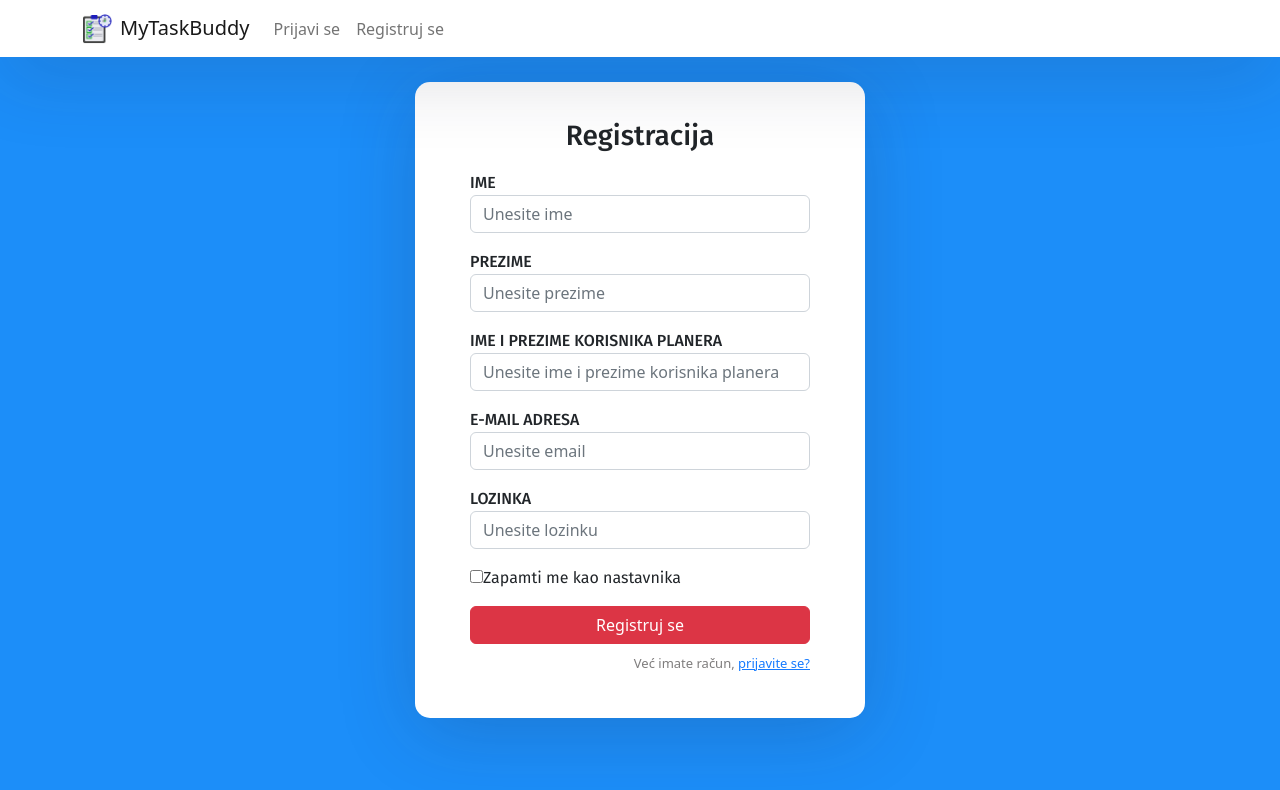
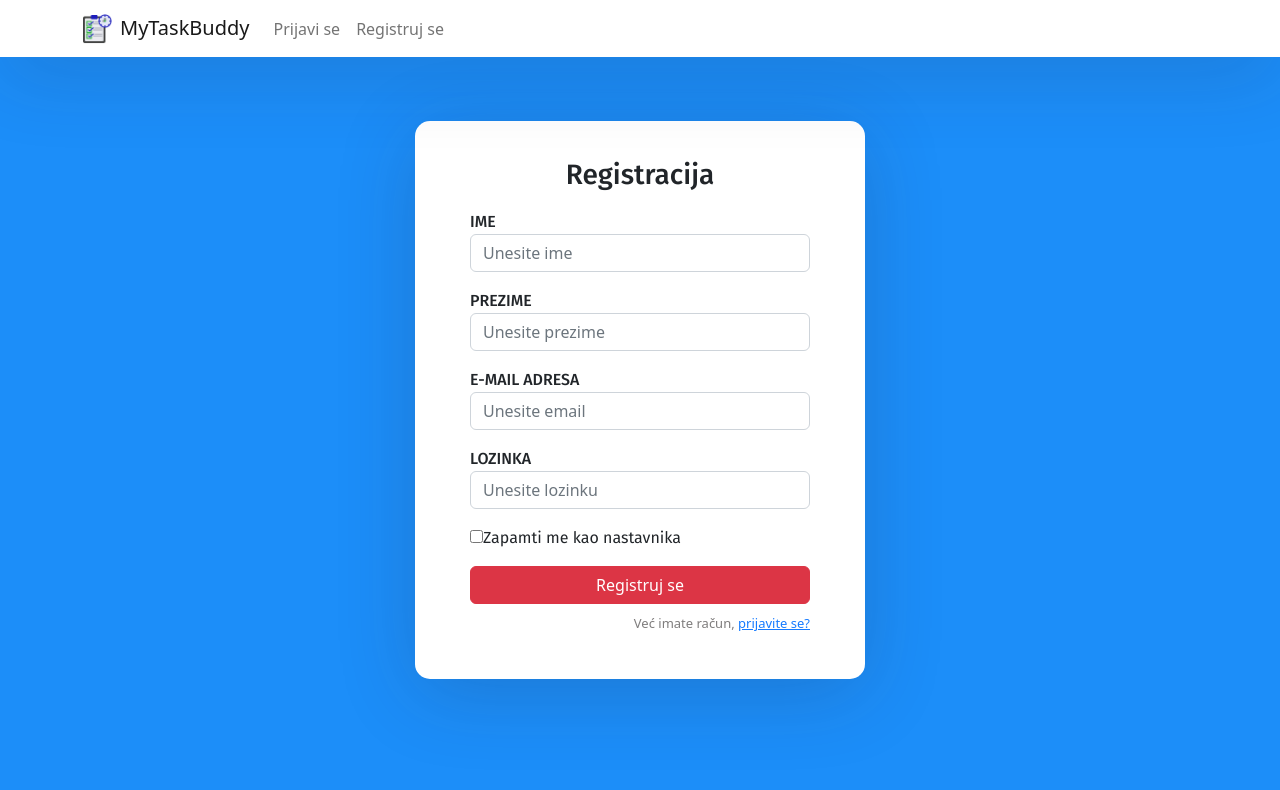
Before and after one commit to smuratovic3/my-task-buddy, a React (Create React App) app: page /sign-up in a window 1280 px wide. Shown: the top 790 px of the page. Built offline with nearby package versions, Linux system fonts and the light colour scheme.

Commit message:
Changes in SignUpComponent

```diff
--- a/src/components/SignUpComponent.js
+++ b/src/components/SignUpComponent.js
@@ -22,15 +22,6 @@ export default class SignUp extends Component {
             type="text"
             className="form-control"
             placeholder="Unesite prezime"
-          />
-        </div>
-
-        <div className="mb-3">
-          <label>IME I PREZIME KORISNIKA PLANERA</label>
-          <input
-            type="text"
-            className="form-control"
-            placeholder="Unesite ime i prezime korisnika planera"
           />
         </div>
 
```
